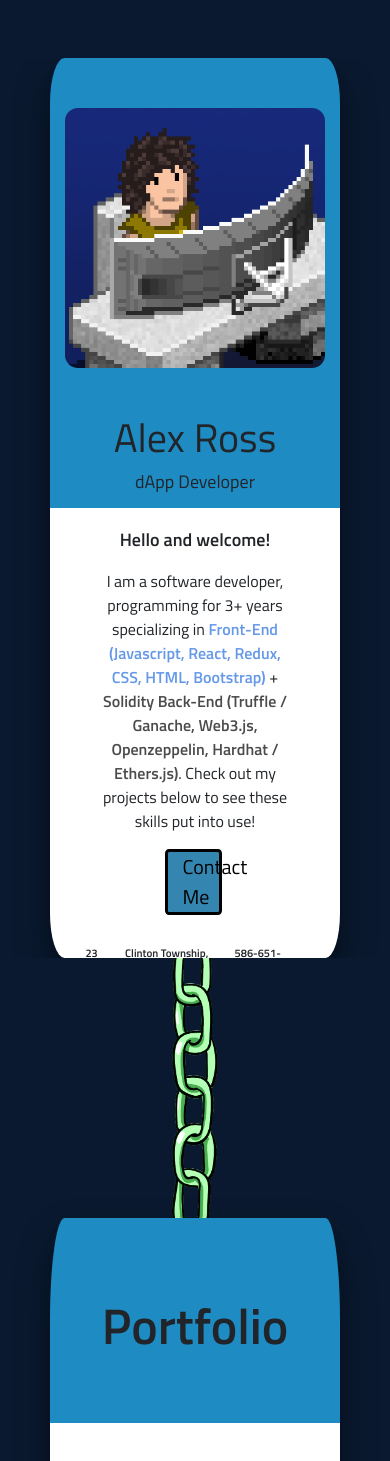
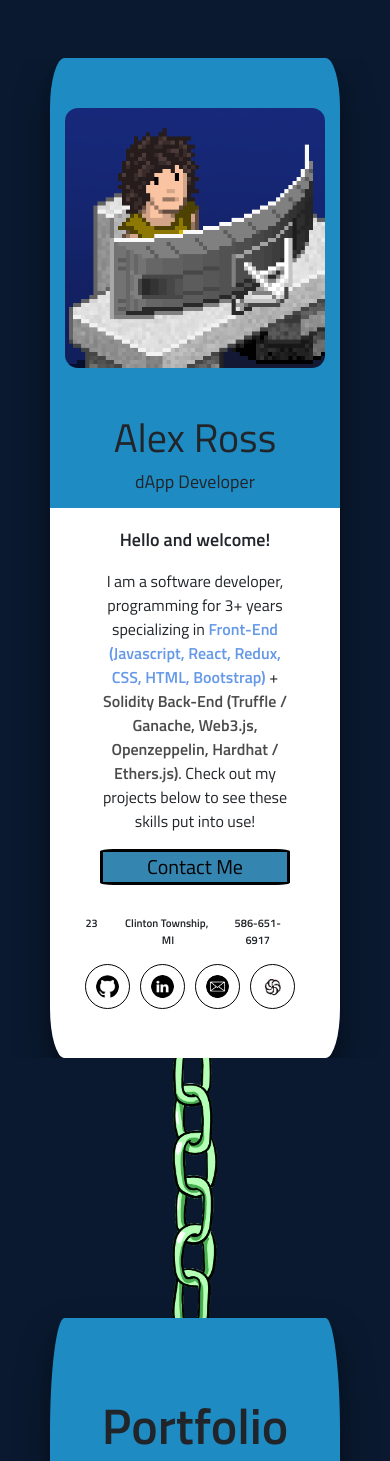
Before and after one commit to AGRTECH/portfolio-site, a React (Create React App) app: page / in a window 390 px wide. Shown: the top 1461 px of the page. Built offline with nearby package versions, Linux system fonts and the light colour scheme.

Commit message:
responsiveness

```diff
--- a/src/components/App.module.css
+++ b/src/components/App.module.css
@@ -488,7 +488,7 @@
       rgba(30, 139, 195, 1) 39%,
       rgba(30, 139, 195, 1)
     );
-    height: 830px;
+    height: 730px;
   }
 
   .aboutContainer {
@@ -640,9 +640,49 @@
   }
 }
 
+@media (max-width: 520px) {
+  .contactButton {
+    width: 100%;
+  }
+
+  .homeContainer {
+    height: 1000px;
+    background-image: linear-gradient(
+      to top,
+      white,
+      white 55%,
+      rgba(30, 139, 195, 1) 45%,
+      rgba(30, 139, 195, 1)
+    );
+  }
+
+  .concreteCleaningCard {
+    width: 100%;
+    height: 380px;
+  }
+
+  .aboutContainer {
+    height: 2300px;
+  }
+}
+
 @media (max-width: 376px) {
   .homeBotRightLeftList li {
     font-size: 9px;
+  }
+
+  .aboutContainer {
+    height: 2230px;
+  }
+
+  .homeContainer {
+    background-image: linear-gradient(
+      to top,
+      white,
+      white 60%,
+      rgba(30, 139, 195, 1) 40%,
+      rgba(30, 139, 195, 1)
+    );
   }
 
   .socialIcon {
@@ -652,7 +692,7 @@
 
   .concreteCleaningCard {
     width: 230px;
-    height: 320px;
+    height: 370px;
     margin-bottom: 15px;
     margin-left: 22px;
   }
@@ -660,4 +700,9 @@
   .estimateButton {
     font-size: 14px;
   }
+
+  .nftImage {
+    width: 200px;
+    height: 200px;
+  }
 }
```
